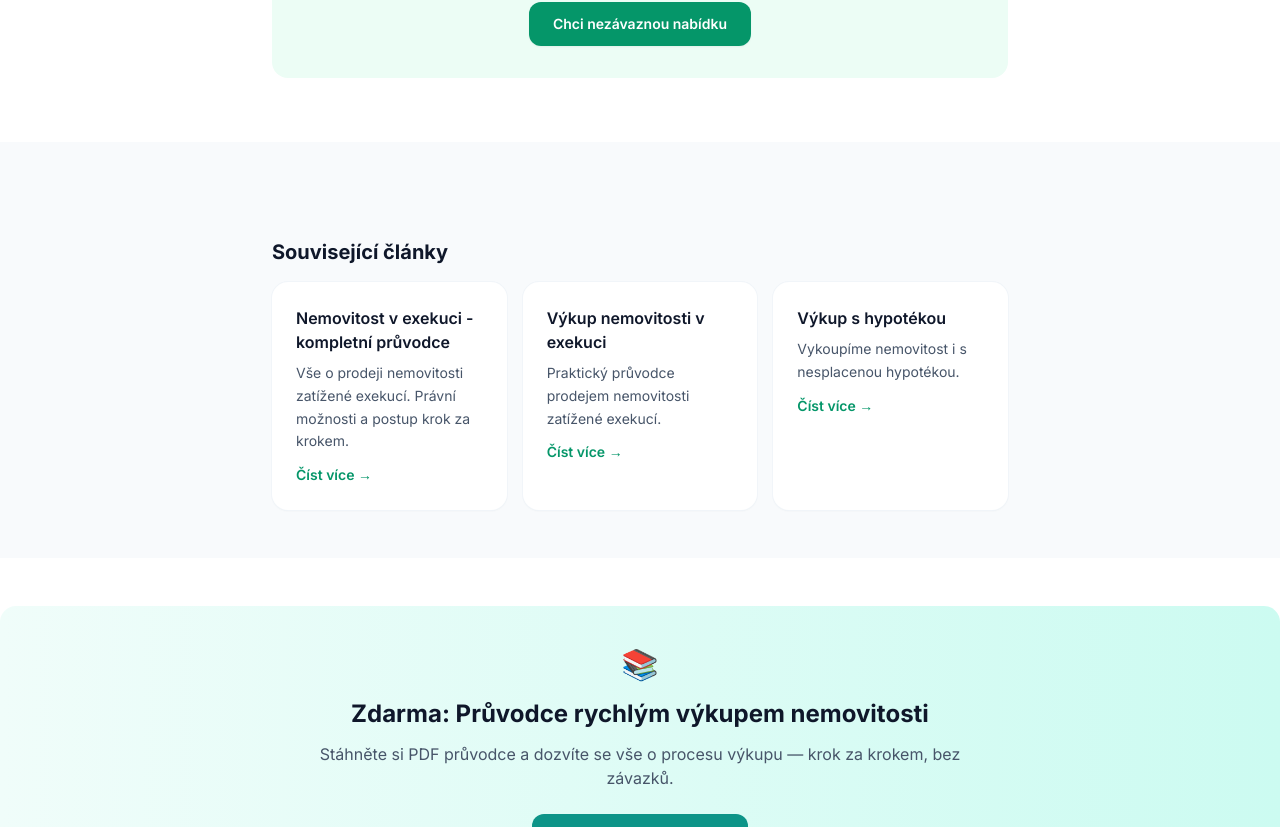
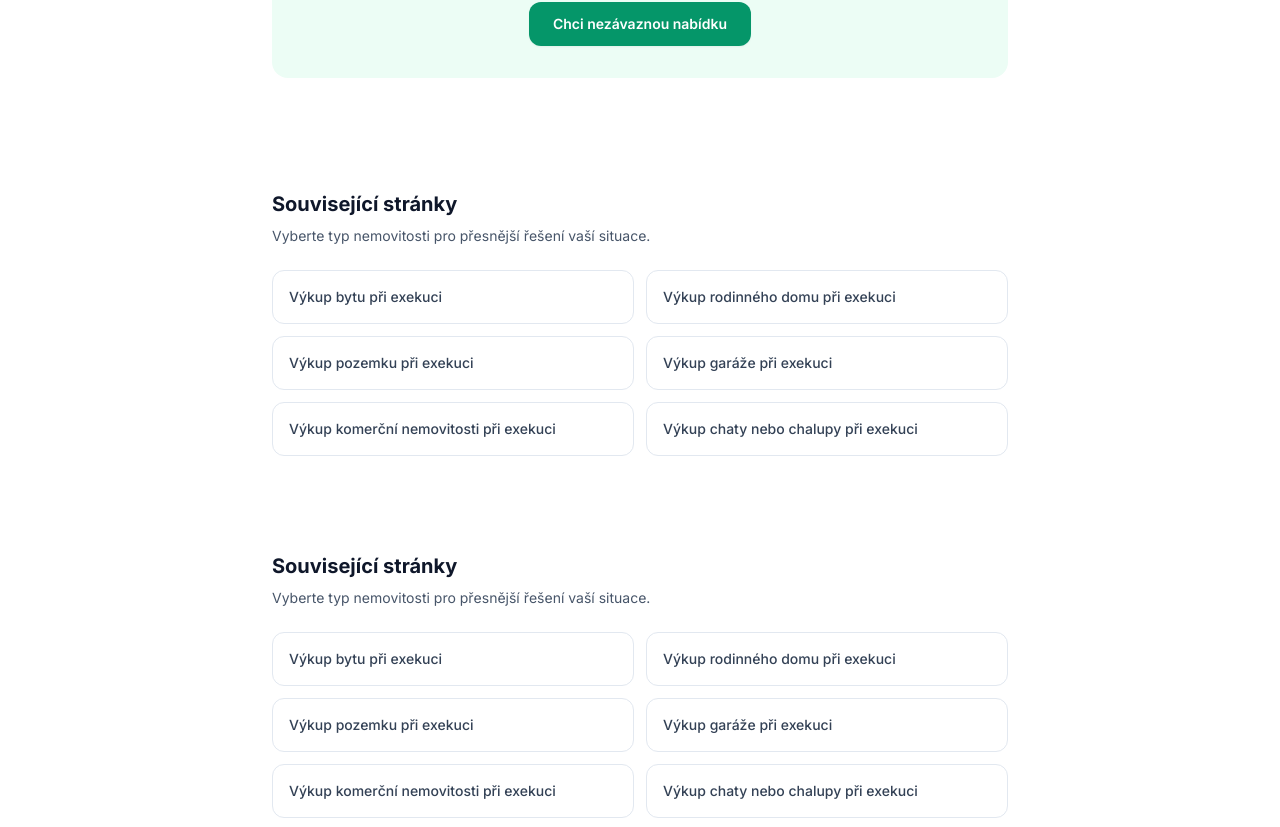
Before and after one commit to Dimmka1/vykup-regiony-cz, a Next.js app: page /vykup-pri-exekuci in a window 1280 px wide. Shown: the part 2004-2831 px from the top of the page. Built offline with nearby package versions, Linux system fonts and the light colour scheme; no server answers.

Commit message:
fix: e2e tests — evaluate click + remove dialogs in beforeEach

```diff
--- a/src/app/vykup-pri-dedictvi/page.tsx
+++ b/src/app/vykup-pri-dedictvi/page.tsx
@@ -13,6 +13,7 @@ import { Breadcrumbs } from "@/components/breadcrumbs";
 import { RelatedArticles } from "@/components/related-articles";
 import { getRelatedArticles } from "@/lib/related-articles";
 import { AllRegionsSection } from "@/components/all-regions-section";
+import { ProgrammaticLinksBySituation } from "@/components/programmatic-links-by-situation";
 import { getRequestHost } from "@/lib/request-host";
 
 export const metadata: Metadata = {
@@ -238,6 +239,8 @@ export default async function VykupPriDedictviPage(): Promise<React.ReactElement
         </div>
       </section>
 
+      <ProgrammaticLinksBySituation situationKey="dedictvi" />
+
       <section className="bg-slate-50 py-12">
         <div className="mx-auto max-w-3xl px-4">
           <RelatedArticles
--- a/src/app/vykup-pri-exekuci/page.tsx
+++ b/src/app/vykup-pri-exekuci/page.tsx
@@ -7,6 +7,7 @@ import { Breadcrumbs } from "@/components/breadcrumbs";
 import { RelatedArticles } from "@/components/related-articles";
 import { getRelatedArticles } from "@/lib/related-articles";
 import { AllRegionsSection } from "@/components/all-regions-section";
+import { ProgrammaticLinksBySituation } from "@/components/programmatic-links-by-situation";
 import { getRequestHost } from "@/lib/request-host";
 
 export const metadata: Metadata = {
@@ -231,6 +232,10 @@ export default async function VykupPriExekuciPage(): Promise<React.ReactElement>
         </div>
       </section>
 
+      <ProgrammaticLinksBySituation situationKey="exekuce" />
+
+      <ProgrammaticLinksBySituation situationKey="exekuce" />
+
       <section className="bg-slate-50 py-12">
         <div className="mx-auto max-w-3xl px-4">
           <RelatedArticles articles={getRelatedArticles("vykup-pri-exekuci")} />
--- a/src/app/vykup-pri-rozvodu/page.tsx
+++ b/src/app/vykup-pri-rozvodu/page.tsx
@@ -13,6 +13,7 @@ import { Breadcrumbs } from "@/components/breadcrumbs";
 import { RelatedArticles } from "@/components/related-articles";
 import { getRelatedArticles } from "@/lib/related-articles";
 import { AllRegionsSection } from "@/components/all-regions-section";
+import { ProgrammaticLinksBySituation } from "@/components/programmatic-links-by-situation";
 import { getRequestHost } from "@/lib/request-host";
 
 export const metadata: Metadata = {
@@ -237,6 +238,8 @@ export default async function VykupPriRozvoduPage(): Promise<React.ReactElement>
         </div>
       </section>
 
+      <ProgrammaticLinksBySituation situationKey="rozvod" />
+
       <section className="bg-slate-50 py-12">
         <div className="mx-auto max-w-3xl px-4">
           <RelatedArticles articles={getRelatedArticles("vykup-pri-rozvodu")} />
--- /dev/null
+++ b/src/components/programmatic-links-by-situation.tsx
@@ -0,0 +1,46 @@
+import Link from "next/link";
+import { generateAllPages } from "@/data/programmatic-pages";
+
+interface ProgrammaticLinksBySituationProps {
+  situationKey:
+    | "exekuce"
+    | "dedictvi"
+    | "rozvod"
+    | "hypoteka"
+    | "insolvence"
+    | "rychly-prodej";
+}
+
+export function ProgrammaticLinksBySituation({
+  situationKey,
+}: ProgrammaticLinksBySituationProps): React.ReactElement | null {
+  const links = generateAllPages().filter(
+    (page) => page.situation.key === situationKey,
+  );
+
+  if (links.length === 0) {
+    return null;
+  }
+
+  return (
+    <section className="bg-white py-12">
+      <div className="mx-auto max-w-3xl px-4">
+        <h2 className="text-xl font-bold text-slate-900">Související stránky</h2>
+        <p className="mt-2 text-sm text-slate-600">
+          Vyberte typ nemovitosti pro přesnější řešení vaší situace.
+        </p>
+        <div className="mt-6 grid gap-3 sm:grid-cols-2">
+          {links.map((item) => (
+            <Link
+              key={item.slug}
+              href={`/${item.slug}`}
+              className="rounded-xl border border-slate-200 p-4 text-sm font-medium text-slate-700 transition-colors hover:border-emerald-300 hover:bg-emerald-50 hover:text-emerald-700"
+            >
+              {item.h1}
+            </Link>
+          ))}
+        </div>
+      </div>
+    </section>
+  );
+}
```
